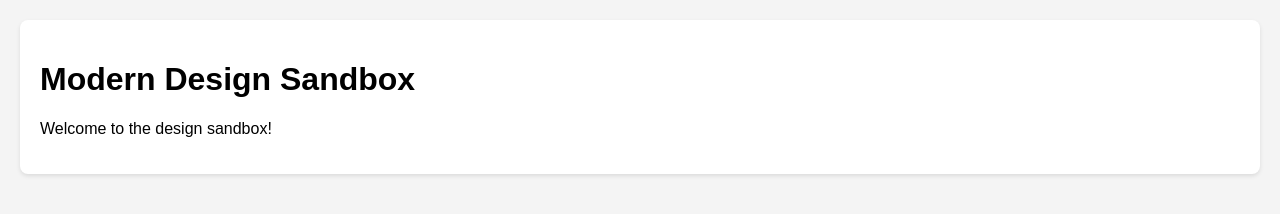
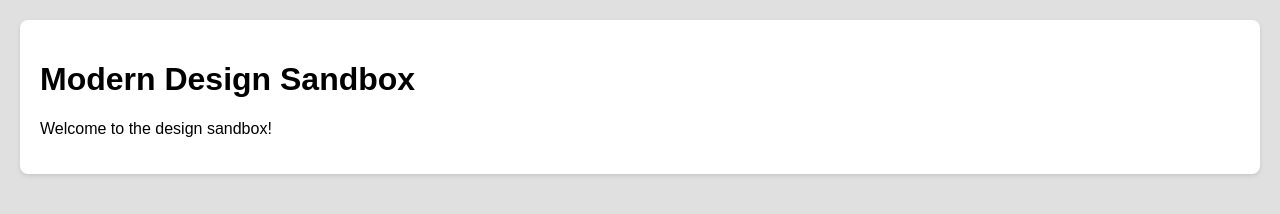
Before and after one commit to inkeybow2002/modern-design-sandbox, a website: page index.html in a window 1280 px wide. Drawn offline with Linux system fonts and the light colour scheme.

Commit message:
Update body background color for better contrast

```diff
--- a/styles.css
+++ b/styles.css
@@ -2,7 +2,7 @@ body {
     font-family: Arial, sans-serif;
     margin: 0;
     padding: 20px;
-    background-color: #f4f4f4;
+    background-color: #e0e0e0;
 }
 
 #app {
```
